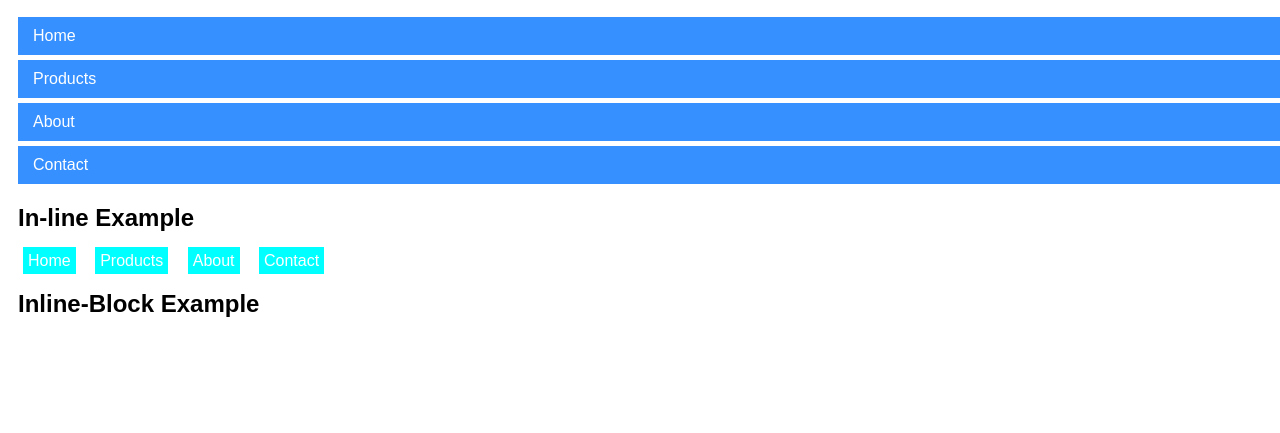
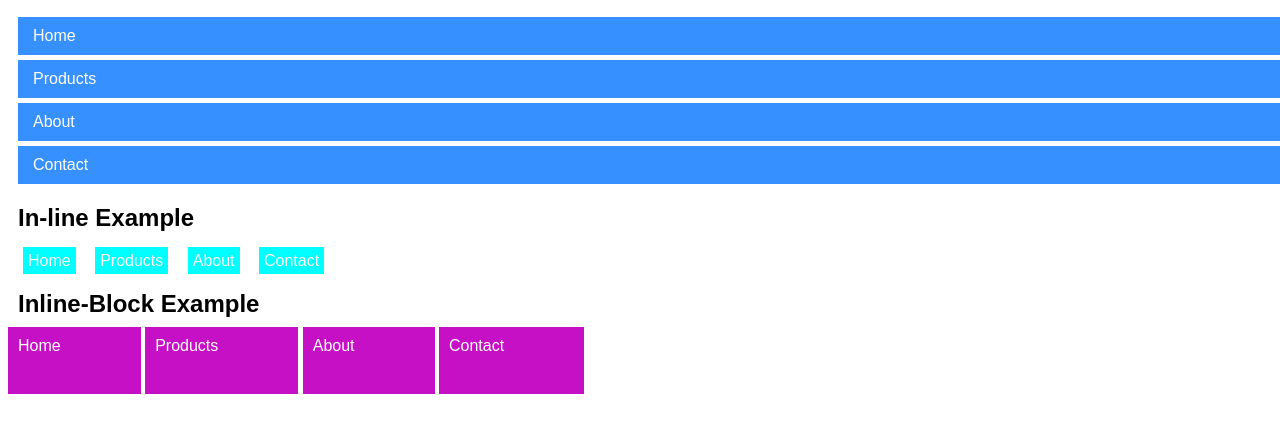
Before and after one commit to ShubhoSarkar104/Zero-to-Full-Stack, a plain HTML site: page CSS Beg to Adv/Experiment-6/Experiment-7/index.html in a window 1280 px wide. Shown: the part 111-544 px from the top of the page. Drawn offline with Linux system fonts and the light colour scheme.

Commit message:
padding added

```diff
--- a/CSS Beg to Adv/Experiment-6/Experiment-7/menu.css
+++ b/CSS Beg to Adv/Experiment-6/Experiment-7/menu.css
@@ -38,3 +38,13 @@ h2{
     background-color: aqua;
     width: 10px;
 }
+
+.Menu3{
+    background-color: rgb(198, 16, 198);
+    display: inline;
+    padding-top: 10px;
+    padding-bottom: 40px;
+    padding-left: 10px;
+    padding-right: 80px;
+
+}
```
